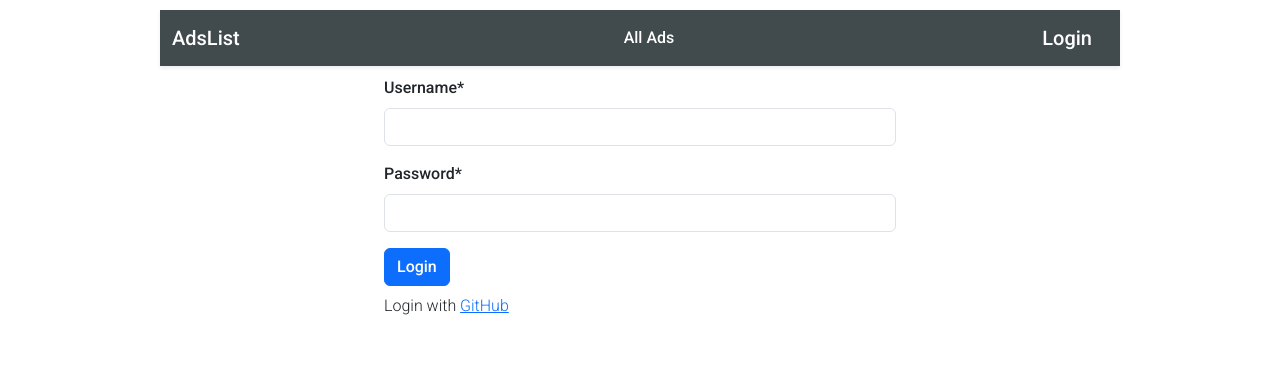
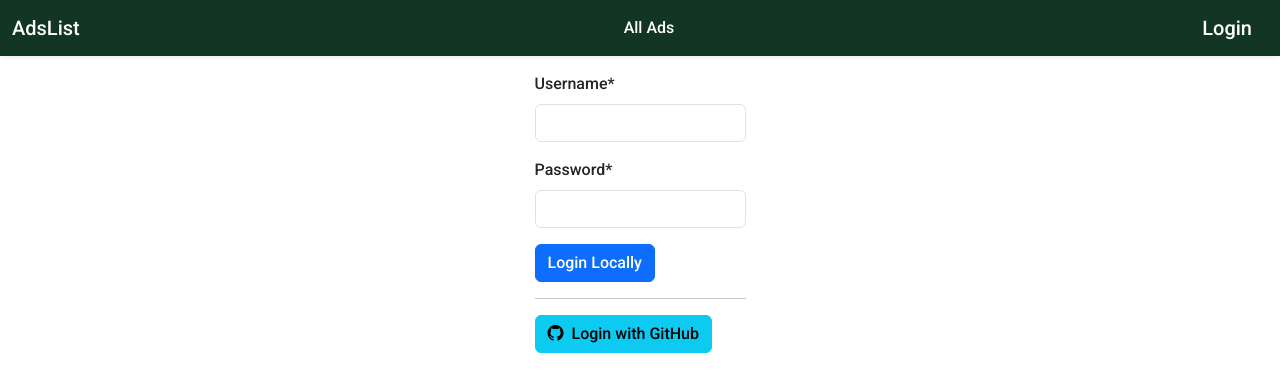
Before and after one commit to acsolle66/dj4e-ads, a Django app: page /accounts/login/ in a window 1280 px wide. Shown: the top 392 px of the page. Run offline with Django 5.2, Linux system fonts and the light colour scheme; parts of the project's set-up code (start-up, migrations or seed data) failed here and were passed over; some libraries are stand-ins or nearby versions.

Commit message:
add new design to site

```diff
--- a/mysite/ads/templates/ads/ad_create.html
+++ b/mysite/ads/templates/ads/ad_create.html
@@ -2,7 +2,7 @@
 {% block content %}
   {% include 'navbar.html' %}
   {% load crispy_forms_tags %}
-  <div style="width: 40%; margin: auto;">
+  <div class="d-flex justify-content-center">
     <form method="post">
       {% csrf_token %}
       {{ form|crispy }}
--- a/mysite/ads/templates/ads/ad_delete.html
+++ b/mysite/ads/templates/ads/ad_delete.html
@@ -2,7 +2,8 @@
 {% block content %}
   {% include 'navbar.html' %}
   {% load crispy_forms_tags %}
-  <div style="width: 40%; margin: auto;">
+  <div class="d-flex justify-content-center">
+    <div>
       <p>Are you sure you want to delete the ad: {{ ad.title }}</p>
       <form method="post">
         {% csrf_token %}
@@ -10,4 +11,5 @@
         <a href="/ads" class="btn btn-secondary">Cancel</a>
       </form>
     </div>
+  </div>
 {% endblock %}
--- a/mysite/ads/templates/ads/ad_detail.html
+++ b/mysite/ads/templates/ads/ad_detail.html
@@ -1,7 +1,7 @@
 {% extends 'base.html' %}
 {% block content %}
   {% include 'navbar.html' %}
-  <div style="width: 40%; margin: auto;">
+  <div style="width: 90%; margin: auto;">
     <div class="card">
       <div class="card-body">
         <span style="float: right;font-size: small;">
--- a/mysite/home/templates/base.html
+++ b/mysite/home/templates/base.html
@@ -11,6 +11,7 @@
     <link href="https://fonts.googleapis.com/css2?family=Roboto:wght@300;500&display=swap" rel="stylesheet" />
     <!-- bootstrap -->
     <link href="https://cdn.jsdelivr.net/npm/bootstrap@5.3.3/dist/css/bootstrap.min.css" rel="stylesheet" integrity="sha384-QWTKZyjpPEjISv5WaRU9OFeRpok6YctnYmDr5pNlyT2bRjXh0JMhjY6hW+ALEwIH" crossorigin="anonymous" />
+    <link rel="stylesheet" href="https://cdn.jsdelivr.net/npm/bootstrap-icons@1.11.3/font/bootstrap-icons.min.css" />
     <title>Atti's ad site</title>
 
     <style>
--- a/mysite/home/templates/navbar.html
+++ b/mysite/home/templates/navbar.html
@@ -1,4 +1,4 @@
-<nav class="navbar navbar-expand-lg shadow-sm" style="width: 75%;margin: 10px auto; background-color: #414a4c;">
+<nav class="navbar navbar-expand-lg shadow-sm mb-3" style="background-color: #123524;">
   <div class="container-fluid justify-content-between">
     <a class="navbar-brand" style="color: white;" onMouseOver="this.style.color='silver'" onMouseOut="this.style.color='white'" href="{% url 'ads:ads_list' %}">AdsList</a>
     <ul class="navbar-nav">
@@ -8,11 +8,16 @@
     </ul>
     {% if user.is_authenticated %}
       <div class="nav-item dropdown">
-        <a class="me-3 text-decoration-none" href="{% url 'ads:ads_create' %}" style="color: white;" onMouseOver="this.style.color='silver'" onMouseOut="this.style.color='white'">Create Ad</a>
         <a class="dropdown-toggle text-decoration-none" style="color: white;" role="button" data-bs-toggle="dropdown" aria-expanded="true" data-bs-reference="parent" onMouseOver="this.style.color='silver'" onMouseOut="this.style.color='white'">{{ user }}</a>
-        <ul class="dropdown-menu dropdown-menu-end" style="border-radius: 0; border-color: black;">
+        <ul class="dropdown-menu dropdown-menu-end" style="border-radius: 5px; border-color: black;">
           <li>
-              <a class="text-decoration-none" style="color: #414a4c" href="{% url 'logout' %}" onMouseOver="this.style.color='black'" onMouseOut="this.style.color='#414a4c'">Logout</a>
+            <a class="dropdown-item text-decoration-none" href="{% url 'ads:ads_create' %}" style="color: #414a4c;" onMouseOver="this.style.color='black'" onMouseOut="this.style.color='#414a4c'">Create Ad</a>
+          </li>
+          <li>
+            <hr class="dropdown-divider" />
+          </li>
+          <li>
+            <a class="dropdown-item text-decoration-none" style="color: #414a4c" href="{% url 'logout' %}" onMouseOver="this.style.color='black'" onMouseOut="this.style.color='#414a4c'">Logout</a>
           </li>
         </ul>
       </div>
--- a/mysite/home/templates/registration/login.html
+++ b/mysite/home/templates/registration/login.html
@@ -2,7 +2,8 @@
 {% block content %}
   {% include 'navbar.html' %}
   {% load crispy_forms_tags %}
-  <div style="width: 40%; margin: auto;">
+  <div class="d-flex justify-content-center">
+    <div>
       {% if form_error_msg %}
         <p style="color: red;">Your username and password didn't match. Please try again.</p>
       {% endif %}
@@ -10,12 +11,11 @@
       <form method="post" action="{% url 'home:login' %}">
         {% csrf_token %}
         {{ form|crispy }}
-      <input type="submit" class="btn btn-primary" value="Login" />
+        <input type="submit" class="btn btn-primary" value="Login Locally" />
         <input type="hidden" name="next" value="{% url 'ads:ads_list' %}" />
       </form>
-    <p class="mt-2">
-      Login with
-      <a href="{% url 'social:begin' 'github' %}">GitHub</a>
-    </p>
+      <hr class="divider" />
+      <a class="btn btn-info" role="button" href="{% url 'social:begin' 'github' %}"><i class="bi bi-github me-2"></i>Login with GitHub</a>
+    </div>
   </div>
 {% endblock %}
```
Also changed, not shown: mysite/ads/templates/ads/ads_list.html (+2 -6 lines). Lines whose indentation alone changed are shown as unchanged.
